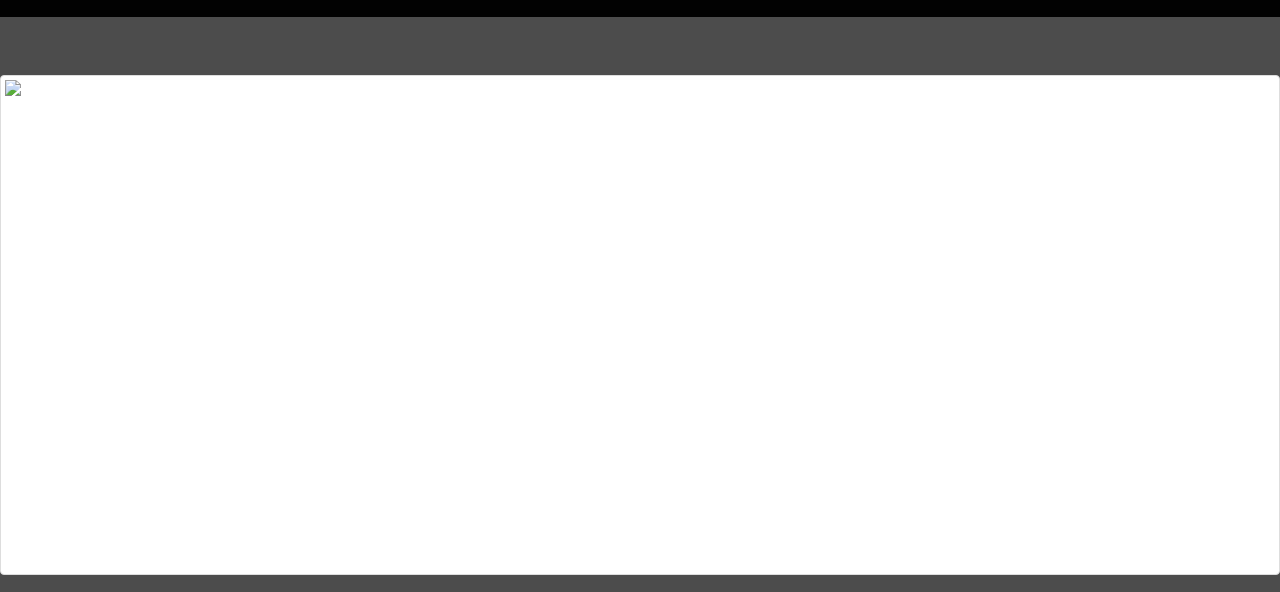
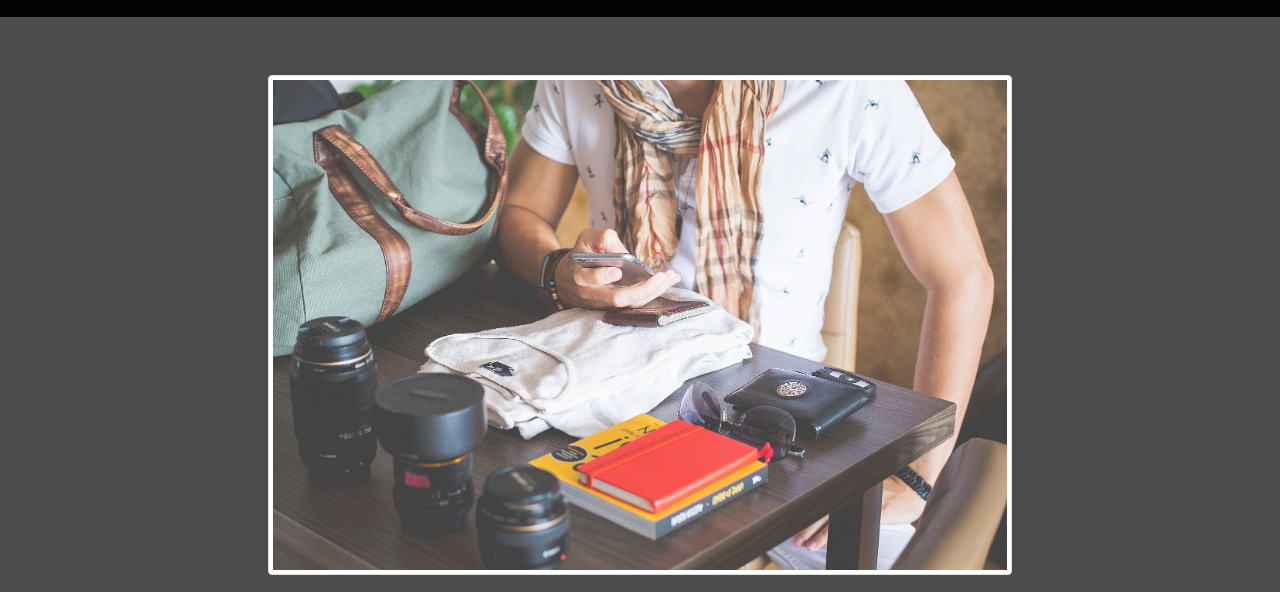
Before and after one commit to Deepshikhadas9861/lifeestylestore.github.io, a plain HTML site: page index.html in a window 1280 px wide. Shown: the part 53-645 px from the top of the page. Drawn offline with nearby package versions, Linux system fonts and the light colour scheme; files that its build step writes are made by us from their sources.

Commit message:
Update index.html

```diff
--- a/index.html
+++ b/index.html
@@ -24,7 +24,7 @@
 			<div class="inner-banner-image">
 				<center>
 				<div class="banner_content">
-					<img src="img/intro-bg_1.jpg" alt="intro-bg_1" class="thumbnail">
+					<img src="intro-bg_1.jpg" alt="intro-bg_1" class="thumbnail">
 					<h1> We sell lifestyle.</h1>
 					<p>Flat 40% OFF on premium brands</p>
 					<br/>
```
